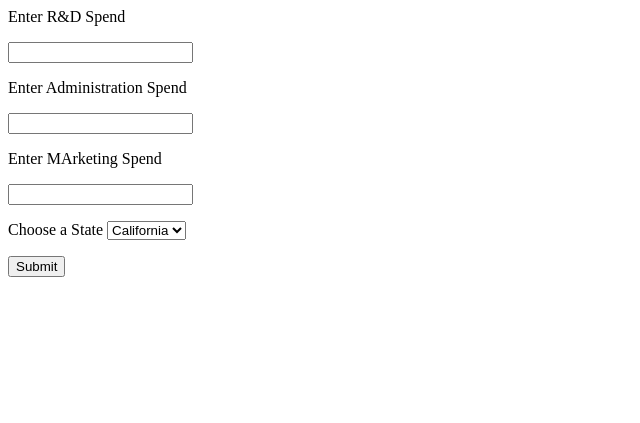
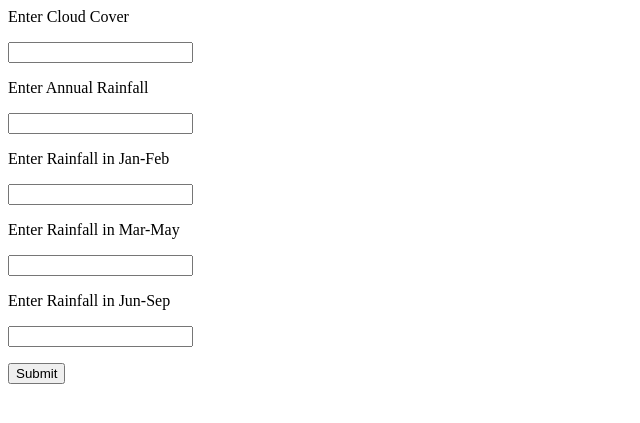
Before and after one commit to smartinternz02/SI-GuidedProject-50582-1653382527, a Flask app: page / in a window 1280 px wide. Shown: the top 423 px of the page, without its empty margins (0-640 px from the left). Run offline with Flask 2, Linux system fonts and the light colour scheme; parts of the project's set-up code (start-up, migrations or seed data) failed here and were passed over.

Commit message:
Flask App

```diff
--- a/Flask/app.py
+++ b/Flask/app.py
@@ -3,27 +3,30 @@ import pickle
 
 app = Flask(__name__)   #interfaace between web server and app
 
-model = pickle.load(open("model.pkl", "rb"))
+model = pickle.load(open("model.pkl","rb"))
+sc = pickle.load(open("transform.pkl","rb"))
 
 @app.route('/')
-def hello():
+def home():
     return render_template('index.html')
 
-@app.route('/login', methods = ['POST'])
-def user():
-    p = request.form["rd"]
-    q = request.form["ad"]
-    r = request.form["mkt"]
-    s = request.form["s"]
-    if(s == "cal"):
-        s1,s2,s3 = 1,0,0
-    if(s == "flo"):
-        s1,s2,s3 = 0,1,0
-    if(s == "ny"):
-        s1,s2,s3 = 0,0,1
-    t = [[int(s1), int(s2), int(s3), int(p), int(q), int(r)]]
-    y = model.predict(t)
-    return render_template('index.html', y="The profit is "+str(y[0][0]))
+@app.route('/predict', methods = ['POST'])
+def predict():
+    a = request.form["cd"]
+    b = request.form["ar"]
+    c = request.form["jf"]
+    d = request.form["mm"]
+    e = request.form["js"]
+    print(a)
+    print(b)
+    print(c)
+    print(d)
+    print(e)
+    data = [[float(a),float(b), float(c), float(d), float(e)]]
+    print(sc.transform(data))
+    prediction = model.predict(sc.transform(data))
+    y = prediction[0]
+    return render_template('index.html', y="The possibility is "+str(y))
 
 if __name__ == '__main__':
     app.run(debug= True)
--- a/Flask/templates/index.html
+++ b/Flask/templates/index.html
@@ -1,22 +1,21 @@
 <html>
     <body>
-        <form action="/login" method="post">
+        <form action="/predict" method="post">
 
-            <p>Enter R&D Spend</p>
-            <p><input type="text" name="rd"></p>
+            <p>Enter Cloud Cover</p>
+            <p><input type="text" name="cd"></p>
 
-            <p>Enter Administration Spend</p>
-            <p><input type="text" name="ad"></p>
+            <p>Enter Annual Rainfall</p>
+            <p><input type="text" name="ar"></p>
 
-            <p>Enter MArketing Spend</p>
-            <p><input type="text" name="mkt"></p>
+            <p>Enter Rainfall in Jan-Feb</p>
+            <p><input type="text" name="jf"></p>
 
-            <label>Choose a State</label>
-            <select name="s">
-                <option value= "cal">California</option>
-                <option value= "flo">Flourida</option>
-                <option value= "ny">New York</option>
-            </select>
+            <p>Enter Rainfall in Mar-May</p>
+            <p><input type="text" name="mm"></p>
+
+            <p>Enter Rainfall in Jun-Sep</p>
+            <p><input type="text" name="js"></p>
 
             <p><input type="submit" value="Submit"></p>
 
```
Also changed, not shown: 2 other files.
